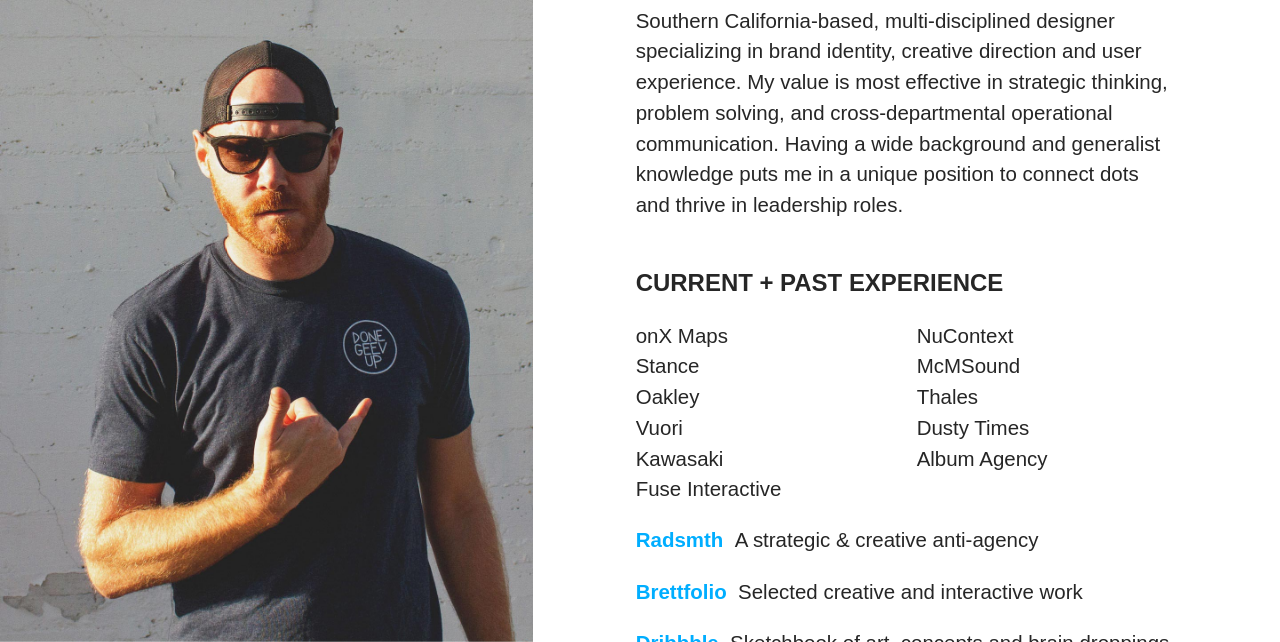
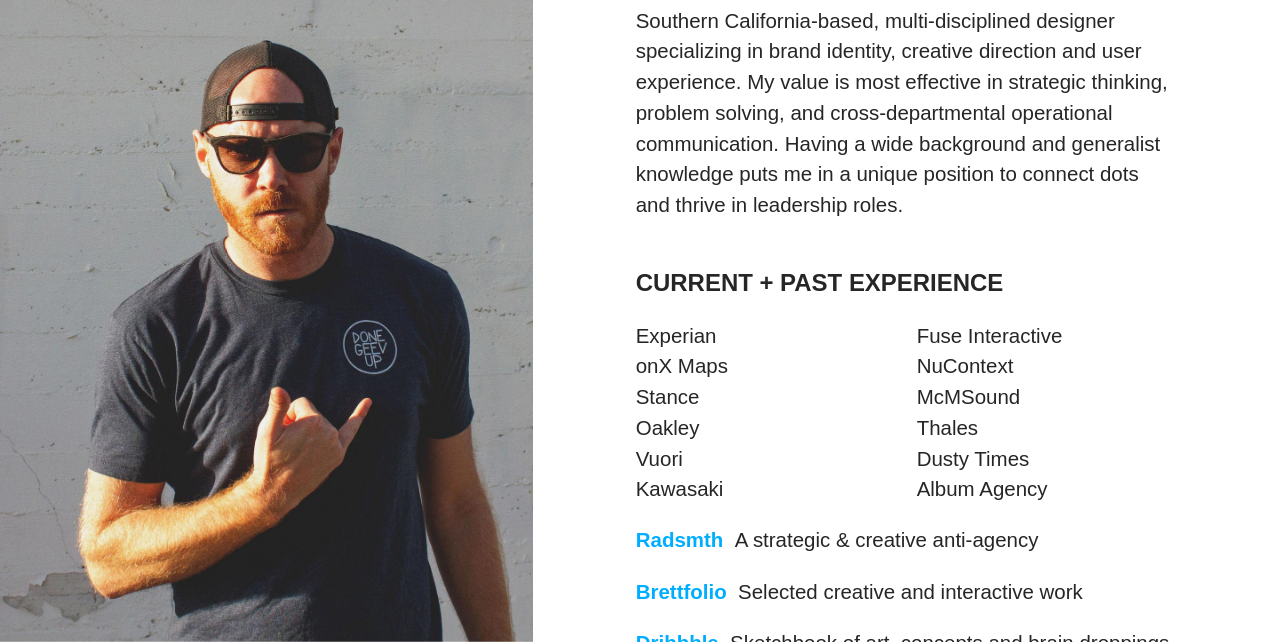
Before and after one commit to brettmcm/me, a plain HTML site: page public/index.html in a window 1280 px wide. Shown: the part 158-800 px from the top of the page. Drawn offline with Linux system fonts and the light colour scheme; a web font is replaced by a local one.

Commit message:
Added Experian to experience

```diff
--- a/public/index.html
+++ b/public/index.html
@@ -24,6 +24,7 @@
             connect dots and thrive in leadership roles.</p>
         <h3>Current + Past Experience</h3>
         <p class="experience">
+            Experian<br>
             onX Maps<br>
             Stance<br>
             Oakley<br>
```
